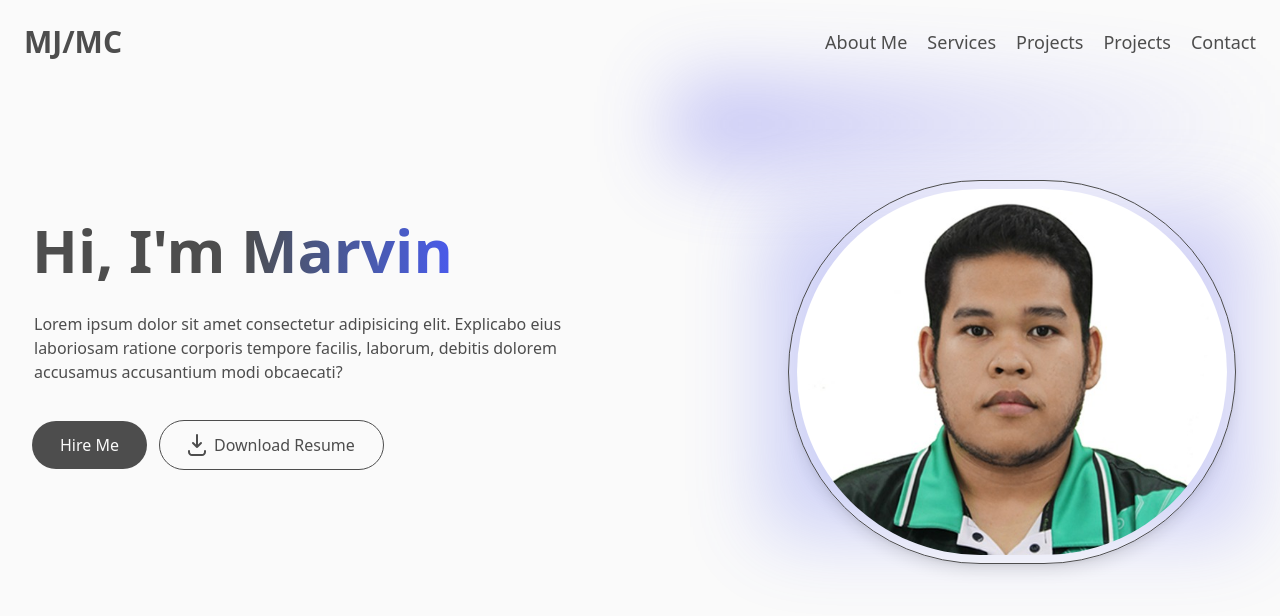
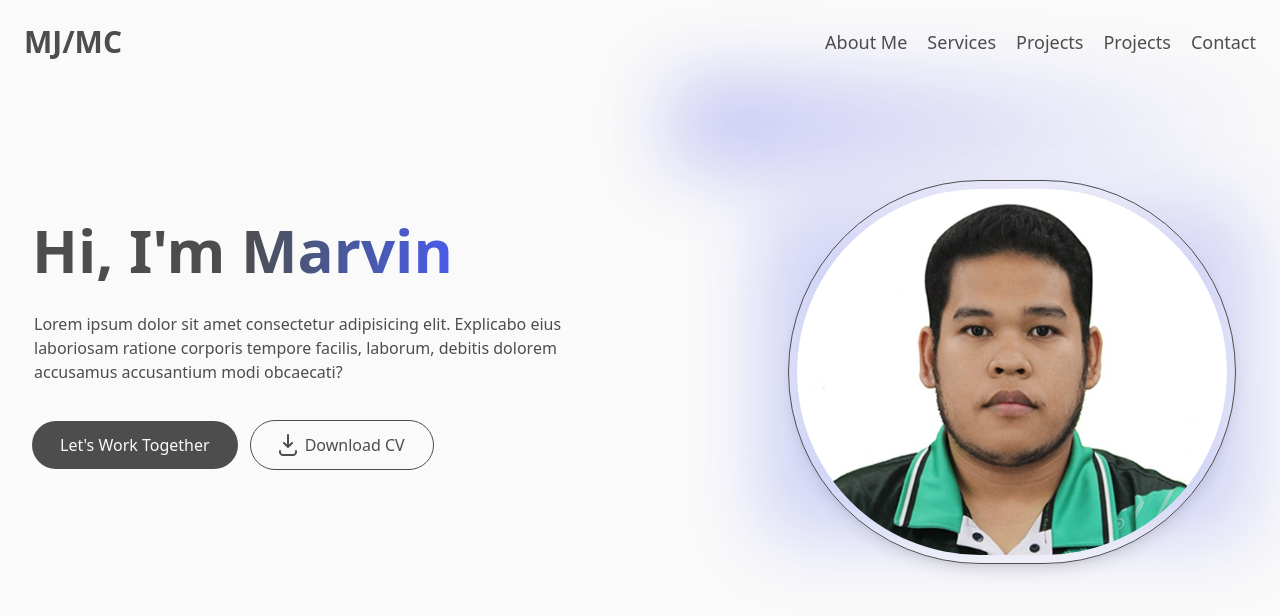
Before and after one commit to osizwr/my-portfolio, a Vue app: page / in a window 1280 px wide. Shown: the top 616 px of the page. Built offline with nearby package versions, Linux system fonts and the light colour scheme.

Commit message:
change the text on the buttons on herosection.

```diff
--- a/src/components/HeroSection.vue
+++ b/src/components/HeroSection.vue
@@ -20,7 +20,7 @@
           <div class="flex items-center gap-3 pt-9 flex-col sm:flex-row sm:w-max sm:mx-auto lg:mx-0">
             <button class="px-6 md:px-7 py-3 rounded-full relative group w-full sm:w-max flex justify-center">
               <span class="absolute inset-0 rounded-3xl group-hover:scale-105 origin-center transition-all ease-in-out bg-[#4D4D4D] border-2 border-transparent"></span>
-              <span class="relative flex ittems-center justify-center text-[#fafafa]">Hire Me</span>
+              <span class="relative flex items-center justify-center text-[#fafafa]"><a href="#contact">Let's Work Together</a></span>
             </button>
             <button class="border border-[#4d4d4d] px-6 md:px-7 py-3 rounded-full relative group w-full sm:w-max flex justify-center">
               <div class="hover:scale-105 transition-all ease-in-out flex justify-center items-center relative">
@@ -34,7 +34,7 @@
                 </svg>
                 <div class="download-loader text-[#4d4d4d] hidden"></div>
               </div>
-              <a href="/src/assets/resume.pdf" download="resume.pdf" class="pl-2 text-[#4d4d4d]">Download Resume</a>
+              <a href="/src/assets/resume.pdf" download="resume.pdf" class="pl-2 text-[#4d4d4d]">Download CV</a>
               </div>
             </button>
           </div>
@@ -55,6 +55,6 @@
 
 <script setup>
 import AOS from 'aos';
-import 'aos/dist/aos';
+import 'aos/dist/aos.css';
 AOS.init();
 </script>
```
